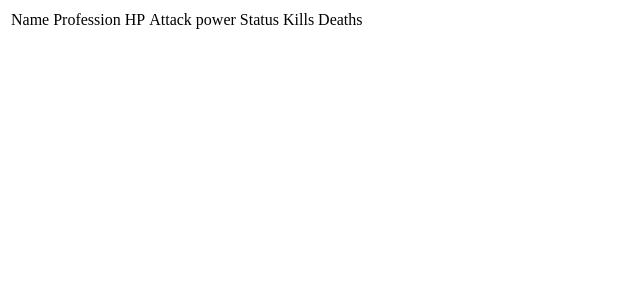
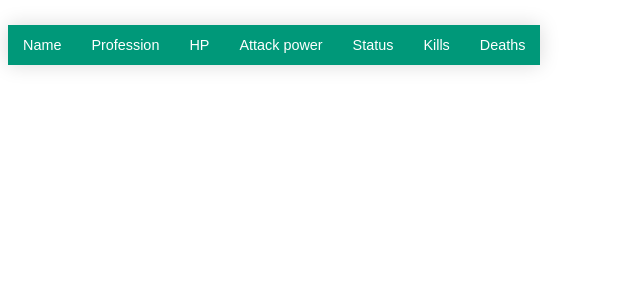
Before and after one commit to jurtomasz13/09062022, a Python web app: template app/static/templates/players.html in a window 1280 px wide. Shown: the top 300 px of the page, without its empty margins (0-640 px from the left). Run offline with Jinja, Linux system fonts and the light colour scheme; the template is opened without the code that fills it, so the values that code supplies are empty.

Commit message:
Added changes made on course

```diff
--- a/app/app.py
+++ b/app/app.py
@@ -15,8 +15,10 @@ async def homepage(request):
 
 
 async def get_player(request):
-    name = request.path_params['name']
+    name = request.query_params['name']
     player = crud.get_player_by_name(name)
+    if len(player['players']) == 0:
+        return JSONResponse(content={'status': 404})
     return JSONResponse(content=player)
 
 
@@ -50,7 +52,7 @@ async def html_create_player(request):
 routes = [
     Route('/', homepage),
     Route('/api/players', get_players),
-    Route('/api/player/{name}', get_player),
+    Route('/api/player', get_player),
     Route('/api/player', create_player, methods=['POST']),
     Route('/players', html_get_players),
     Route('/player/{name}', html_get_player),
--- a/app/queries.py
+++ b/app/queries.py
@@ -1,12 +1,12 @@
 SELECT_PLAYER_BY_NAME = """
-    SELECT * FROM players WHERE name = '{}'
+    SELECT rowid, * FROM players WHERE name =:name
 """
 
 SELECT_ALL_PLAYERS = """
-    SELECT * FROM players
+    SELECT rowid, * FROM players
 """
 
 CREATE_PLAYER = """
     INSERT INTO players (name, profession, hp, attack_power)
-    values ('{}', '{}', {}, {})
+    values (:name, :profession, :hp, :attack_power)
 """
--- a/app/static/templates/players.html
+++ b/app/static/templates/players.html
@@ -5,9 +5,29 @@
     <meta http-equiv="X-UA-Compatible" content="IE=edge" />
     <meta name="viewport" content="width=device-width, initial-scale=1.0" />
     <title>Players</title>
+    <style>
+      .styled-table {
+          border-collapse: collapse;
+          margin: 25px 0;
+          font-size: 0.9em;
+          font-family: sans-serif;
+          min-width: 400px;
+          box-shadow: 0 0 20px rgba(0, 0, 0, 0.15);
+      }
+
+      .styled-table tr:first-child{
+        background-color: #009879;
+        color: #ffffff;
+        text-align: left;
+      }
+
+      .styled-table td {
+        padding: 12px 15px;
+      }
+    </style>
   </head>
   <body>
-    <table>
+    <table class="styled-table"">
       <tr>
         <td>Name</td>
         <td>Profession</td>
```
Also changed, not shown: app/crud.py (+12 -20 lines), app/utils.py (added, +15 -0 lines), app/database.db.
